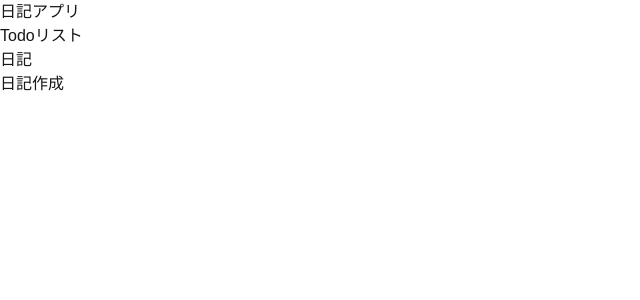
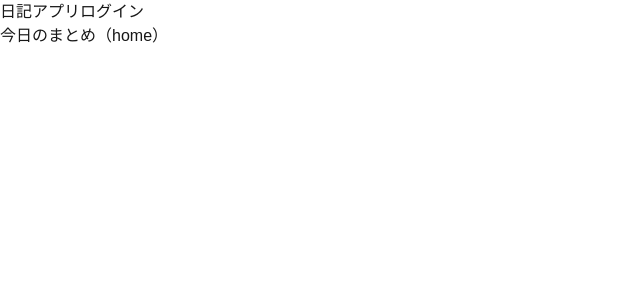
Before and after one commit to Kapi-star/diary-app, a Next.js app in the folder frontend/: page / in a window 1280 px wide. Shown: the top 300 px of the page, without its empty margins (0-640 px from the left). Built offline with nearby package versions, Linux system fonts and the light colour scheme.

Commit message:
fix: ログイン画面を追加

```diff
--- a/frontend/src/app/page.tsx
+++ b/frontend/src/app/page.tsx
@@ -3,15 +3,9 @@ import Link from "next/link"
 export default function Home() {
   return (
     <>
-      <h1>日記アプリ</h1>
+      <h1>日記アプリログイン</h1>
       <div>
-        <Link href="/todo">Todoリスト</Link>
-      </div>
-      <div>
-        <Link href="/diary">日記</Link>
-      </div>
-      <div>
-        <Link href="/createDiary">日記作成</Link>
+        <Link href="/todaySummary">今日のまとめ（home）</Link>
       </div>
     </>
   );
```
Also changed, not shown: frontend/src/app/todaySummary/page.tsx (added, +18 -0 lines).
